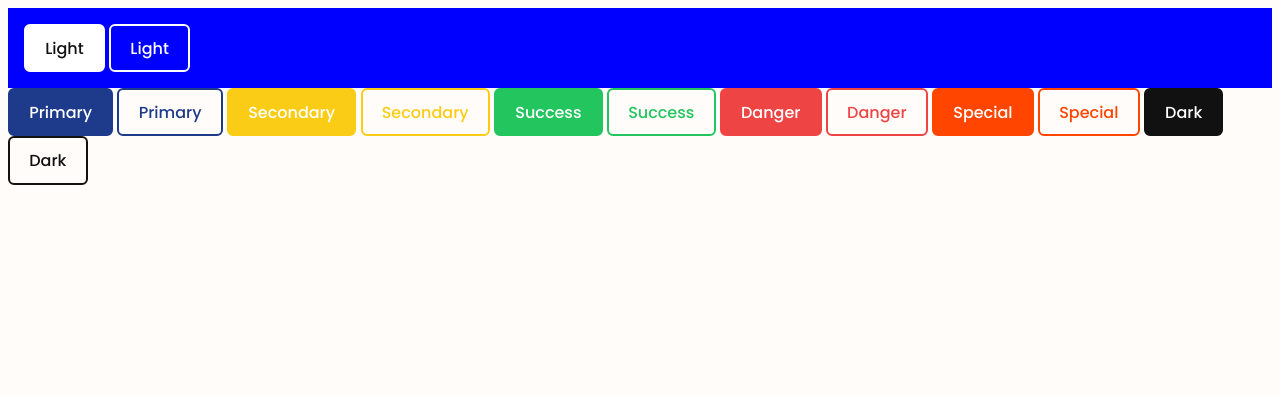
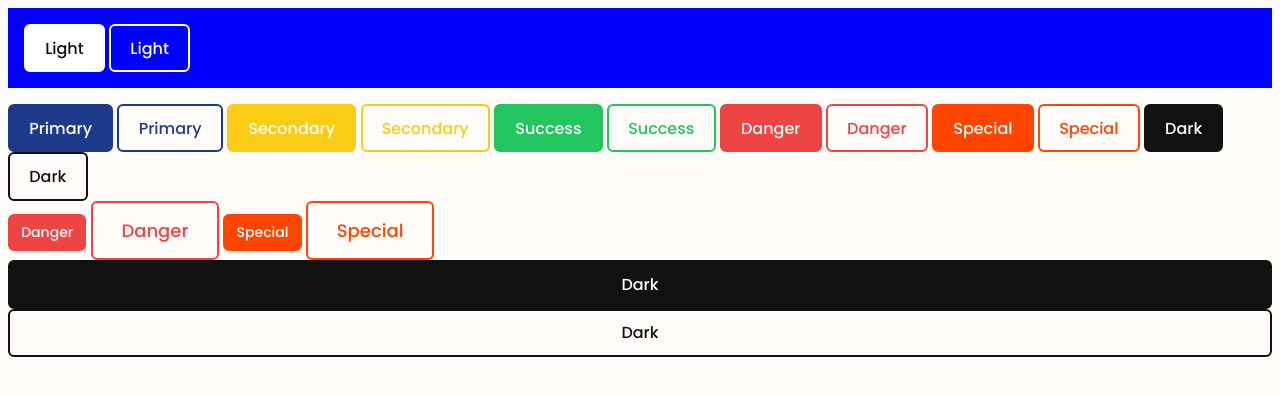
Before and after one commit to Nimira43/Hack-Man, a plain HTML site: page index.html in a window 1280 px wide. Drawn offline with Linux system fonts and the light colour scheme; a web font is replaced by a local one.

Commit message:
Button size variants

```diff
--- a/index.html
+++ b/index.html
@@ -25,7 +25,14 @@
     <button class="btn btn-outline-special">Special</button>
     <button class="btn btn-solid-dark">Dark</button>
     <button class="btn btn-outline-dark">Dark</button>
-
+  </div>
+  <div>
+    <button class="btn btn-solid-danger btn-sm ">Danger</button>
+    <button class="btn btn-outline-danger btn-lg">Danger</button>
+    <button class="btn btn-solid-special btn-sm">Special</button>
+    <button class="btn btn-outline-special btn-lg">Special</button>
+    <button class="btn btn-solid-dark btn-block">Dark</button>
+    <button class="btn btn-outline-dark btn-block">Dark</button>
   </div>
   </body>
 </html>
--- a/leonardo.css
+++ b/leonardo.css
@@ -53,10 +53,26 @@ body {
   border: 2px solid transparent;
 }
 
+.btn-sm {
+  padding: 0.4em 0.8em;
+  font-size: 0.875rem;
+}
+
+.btn-lg {
+  padding: 0.8em 1.6em;
+  font-size: 1.125rem;
+}
+
+.btn-block {
+  display: block;
+  width: 100%;
+}
+
 /* temp blue bg for light buttons*/
 .blue-bg {
   background-color: blue;
   padding: 1em;
+  margin-bottom: 1em;
 }
 /* end */
 
```
